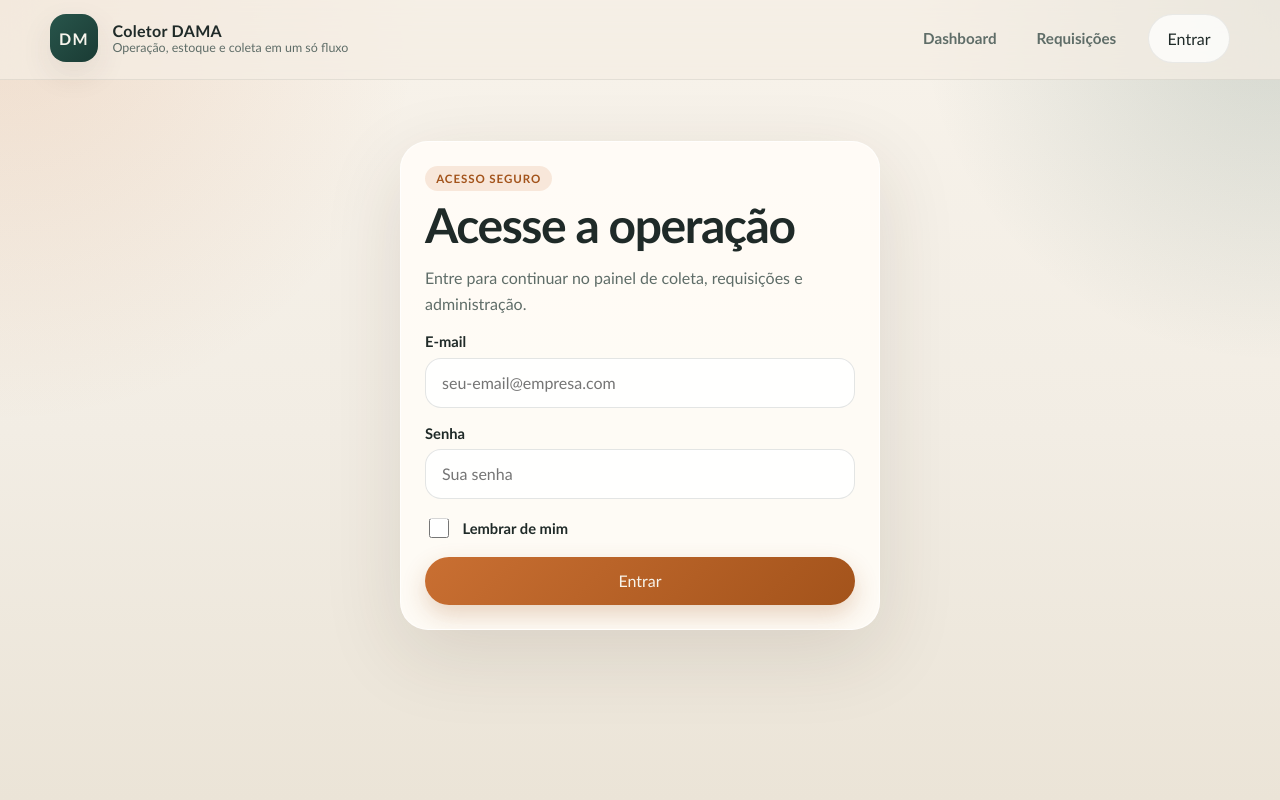
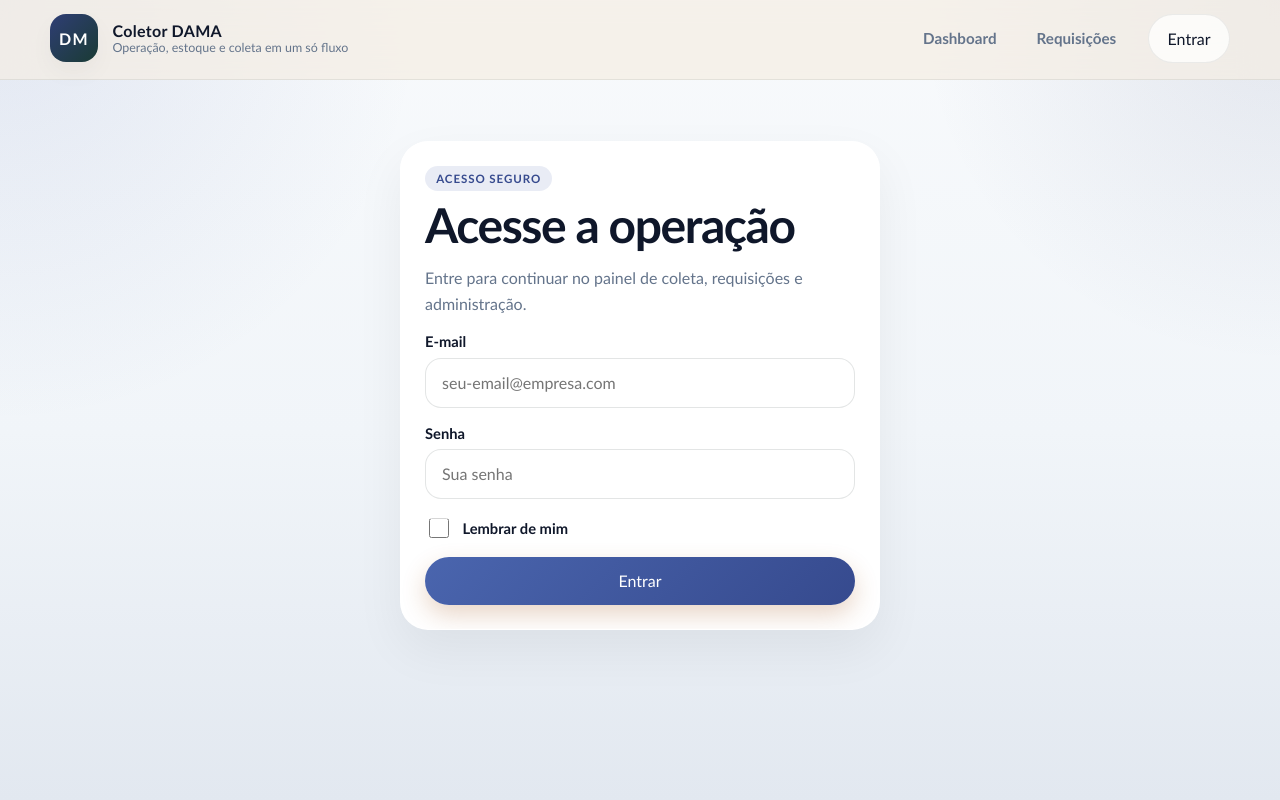
Before and after one commit to Compumais/dama-app, a Flask app: page /auth/login in a window 1280 px wide. Run offline with Flask 3, Linux system fonts and the light colour scheme.

Commit message:
atualização de desing

```diff
--- a/app/static/css/app.css
+++ b/app/static/css/app.css
@@ -1,27 +1,27 @@
 :root {
-    --bg: #f3efe7;
-    --bg-elevated: rgba(255, 250, 241, 0.9);
-    --surface: rgba(255, 252, 247, 0.92);
-    --surface-strong: #fffdf9;
-    --surface-dark: #16302b;
-    --text: #1f2a28;
-    --text-soft: #5f6d68;
-    --text-on-dark: #f7f4ec;
-    --line: rgba(31, 42, 40, 0.09);
-    --primary: #c96f32;
-    --primary-strong: #a3531b;
-    --primary-soft: rgba(201, 111, 50, 0.14);
-    --secondary: #28554b;
-    --secondary-soft: rgba(40, 85, 75, 0.12);
-    --danger: #a33f31;
-    --warning: #b3822c;
-    --success: #2c7a56;
-    --shadow-lg: 0 24px 80px rgba(57, 44, 28, 0.12);
-    --shadow-md: 0 12px 32px rgba(57, 44, 28, 0.09);
+    --bg: #f8fafc;
+    --bg-elevated: #ffffff;
+    --surface: #ffffff;
+    --surface-strong: #ffffff;
+    --surface-dark: #1e293b;
+    --text: #0f172a;
+    --text-soft: #64748b;
+    --text-on-dark: #ffffff;
+    --line: rgba(74, 101, 174, 0.08);
+    --primary: #4a65ae;
+    --primary-strong: #364a8e;
+    --primary-soft: rgba(74, 101, 174, 0.12);
+    --secondary: #2f3e75;
+    --secondary-soft: rgba(47, 62, 117, 0.1);
+    --danger: #ef4444;
+    --warning: #f59e0b;
+    --success: #10b981;
+    --shadow-lg: 0 20px 50px rgba(0, 0, 0, 0.06);
+    --shadow-md: 0 10px 25px rgba(0, 0, 0, 0.04);
     --radius-xl: 28px;
-    --radius-lg: 22px;
-    --radius-md: 16px;
-    --radius-sm: 12px;
+    --radius-lg: 20px;
+    --radius-md: 14px;
+    --radius-sm: 10px;
     --content-width: 1180px;
 }
 
@@ -39,9 +39,9 @@ body {
     font-family: "Segoe UI Variable Text", "Bahnschrift", "Trebuchet MS", sans-serif;
     color: var(--text);
     background:
-        radial-gradient(circle at top left, rgba(201, 111, 50, 0.16), transparent 28%),
-        radial-gradient(circle at top right, rgba(40, 85, 75, 0.18), transparent 24%),
-        linear-gradient(180deg, #f8f3eb 0%, #f2ede4 54%, #ebe4d7 100%);
+        radial-gradient(circle at top left, rgba(74, 101, 174, 0.12), transparent 28%),
+        radial-gradient(circle at top right, rgba(47, 62, 117, 0.1), transparent 24%),
+        linear-gradient(180deg, #f8fafc 0%, #f1f5f9 54%, #e2e8f0 100%);
 }
 
 /* Disable pinch/double-tap zoom (requested). */
@@ -689,7 +689,7 @@ button,
     width: 220px;
     height: 220px;
     border-radius: 50%;
-    background: radial-gradient(circle, rgba(201, 111, 50, 0.12), transparent 68%);
+    background: radial-gradient(circle, rgba(74, 101, 174, 0.1), transparent 68%);
     pointer-events: none;
 }
 
--- a/app/templates/base.html
+++ b/app/templates/base.html
@@ -5,7 +5,7 @@
     <meta name="viewport" content="width=device-width, initial-scale=1, maximum-scale=1, user-scalable=no">
     <title>{% block title %}Coletor DAMA{% endblock %}</title>
     <link rel="manifest" href="{{ url_for('static', filename='manifest.webmanifest', v='20260326-2') }}">
-    <meta name="theme-color" content="#16302b">
+    <meta name="theme-color" content="#4a65ae">
     <link rel="icon" href="{{ url_for('static', filename='img/icon-192.png', v='20260326-1') }}">
     <link rel="apple-touch-icon" href="{{ url_for('static', filename='img/icon-192.png', v='20260326-1') }}">
     <link rel="stylesheet" href="{{ url_for('static', filename='css/app.css', v='20260326-9') }}">
```
Also changed, not shown: other parts of app/static/css/app.css (+24 -24 lines), app/static/img/icon-192.png, app/static/img/icon-512.png, app/static/manifest.webmanifest.
